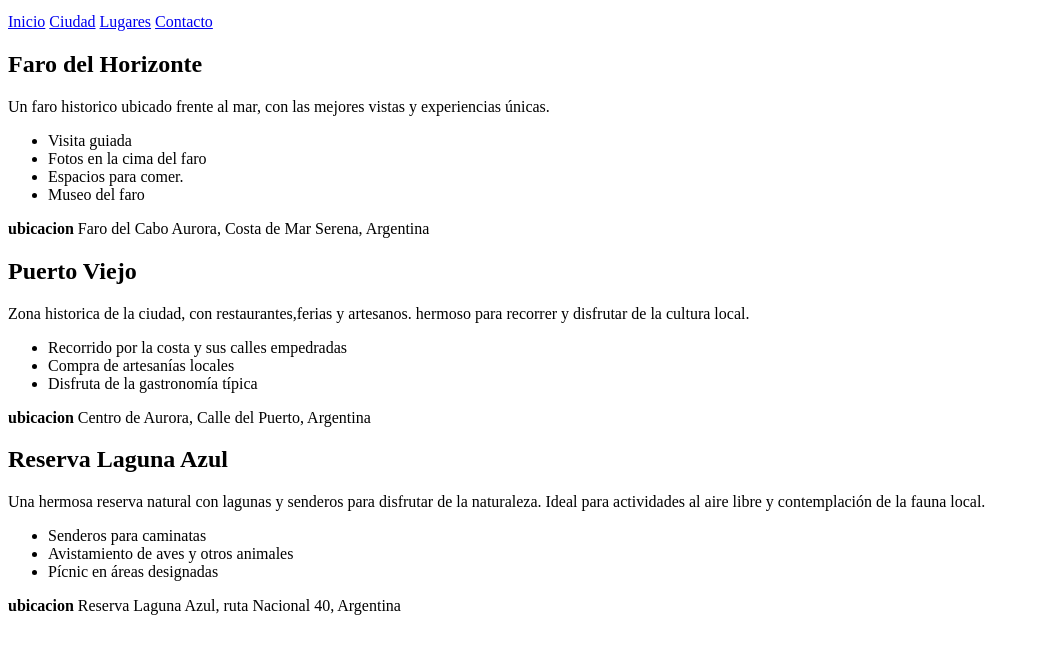
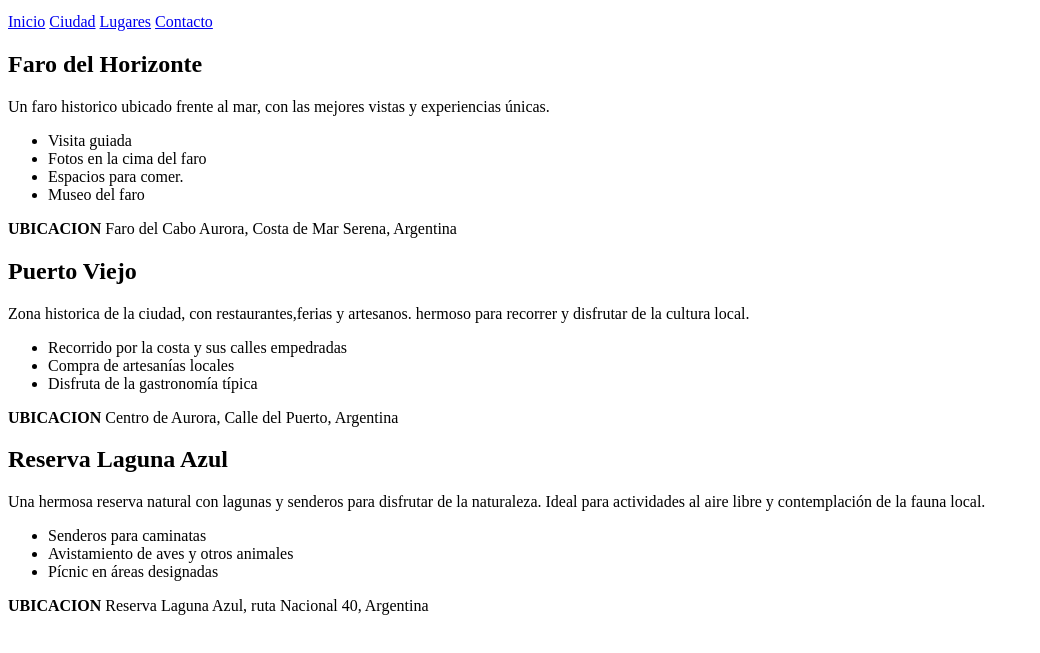
Before and after one commit to Aguuperez/TP-Lenguajes-Informaticos-1, a plain HTML site: page Lugares.html in a window 1280 px wide. Shown: the part 101-754 px from the top of the page, without its empty margins (0-1040 px from the left). Drawn offline with Linux system fonts and the light colour scheme.

```diff
--- a/Lugares.html
+++ b/Lugares.html
@@ -28,7 +28,7 @@
                 <li>Espacios para comer.</li>
                 <li>Museo del faro</li>
             </ul>
-            <strong>ubicacion</strong> Faro del Cabo Aurora, Costa de Mar Serena, Argentina
+            <strong>UBICACION</strong> Faro del Cabo Aurora, Costa de Mar Serena, Argentina
 
          <h2> Puerto Viejo</h2>
          <p> Zona historica de la ciudad, con restaurantes,ferias y artesanos. hermoso para recorrer y disfrutar de la cultura local.</p>
@@ -37,7 +37,7 @@
             <li>Compra de artesanías locales</li>
             <li>Disfruta de la gastronomía típica</li>
          </ul>
-         <strong>ubicacion</strong> Centro de Aurora, Calle del Puerto, Argentina
+         <strong>UBICACION</strong> Centro de Aurora, Calle del Puerto, Argentina
 
          <h2> Reserva Laguna Azul</h2>
          <p>Una hermosa reserva natural con lagunas y senderos para disfrutar de la naturaleza. Ideal para actividades al aire libre y contemplación de la fauna local.</p>
@@ -46,7 +46,7 @@
             <li>Avistamiento de aves y otros animales</li>
             <li>Pícnic en áreas designadas</li>
          </ul>
-         <strong>ubicacion</strong> Reserva Laguna Azul, ruta Nacional 40, Argentina
+         <strong>UBICACION</strong> Reserva Laguna Azul, ruta Nacional 40, Argentina
 
         </section>
 
```
